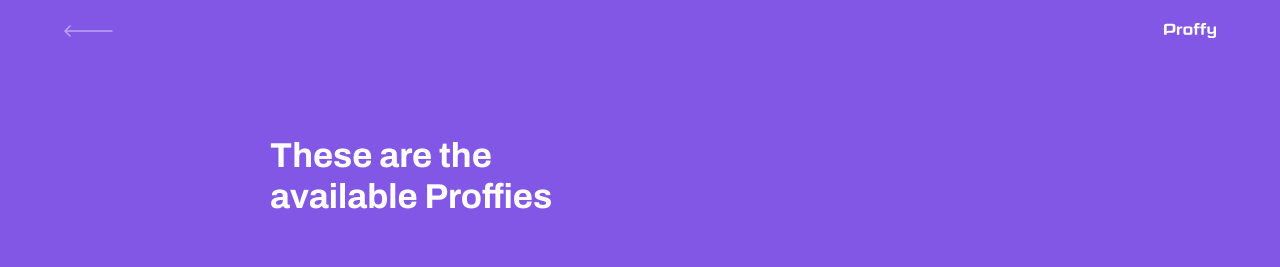
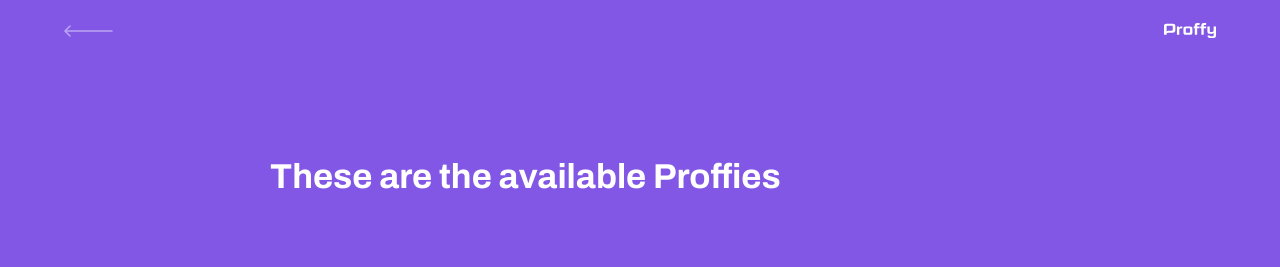
Before and after one commit to leost3/Proffy, a React (Create React App) app: page /study in a window 1280 px wide. Shown: the top 267 px of the page. Built offline with nearby package versions, Linux system fonts and the light colour scheme.

Commit message:
chore: add styles to description prop

```diff
--- a/src/components/page-header/styles.css
+++ b/src/components/page-header/styles.css
@@ -62,6 +62,16 @@
   }
 
   .page-header .header-content strong{
-      max-width: 350px;
+      font: 700 3.6rem Archivo;
+      line-height: 4.2rem;
+      color: var(--color-title-in-primary)
   }
+
+  .page-header .header-content p{
+    max-width: 300px;
+    font-size: 1.6rem;
+    line-height: 2.6rem;
+    color: var(--color-title-in-primary);
+    margin-top: 2.4rem;
 }
+}
```
